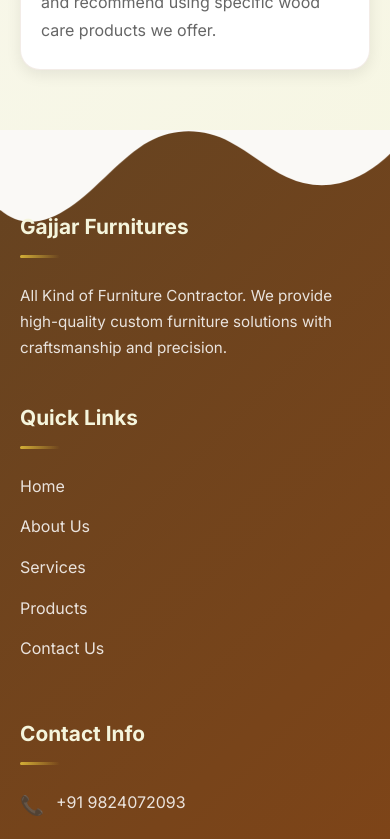
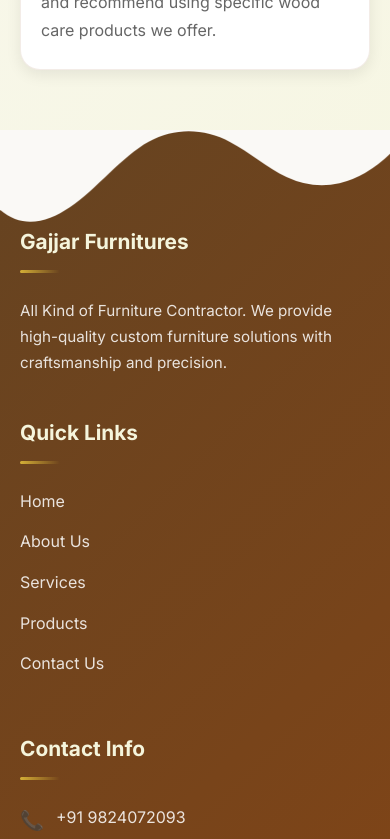
Before and after one commit to shyamvanjani/wood-furniture-website-design, a React (Create React App) app: page /contact in a window 390 px wide. Shown: the part 4040-4879 px from the top of the page. Built offline with nearby package versions, Linux system fonts and the light colour scheme.

Commit message:
'"footer mobile view changes"

```diff
--- a/src/components/style/Footer.css
+++ b/src/components/style/Footer.css
@@ -176,7 +176,7 @@
 
 @media (max-width: 768px) {
   .footer {
-    padding: 80px 0 30px;
+    padding: 95px 0 30px;
   }
 
   .footer-content {
```
